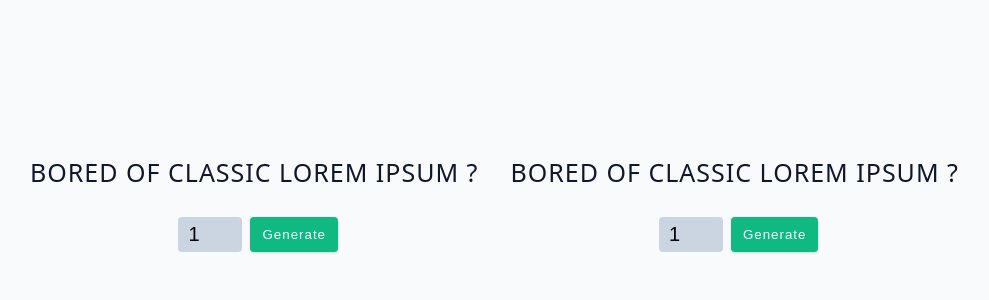
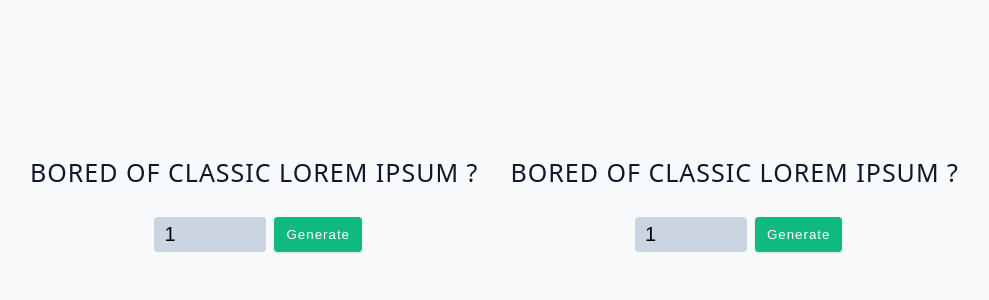
Before and after one commit to zayzou/Lorem-Pics, a React (Vite) app: page / in a window 1280 px wide. Shown: the top 300 px of the page, without its empty margins (98-1087 px from the left). Built offline with nearby package versions, Linux system fonts and the light colour scheme.

Commit message:
Add custom css

```diff
--- a/src/index.css
+++ b/src/index.css
@@ -279,9 +279,10 @@ ul {
   font-size: 1.25rem;
 }
 
-.lorem-form input {
+.lorem-form input,
+.lorem-form select {
   padding: 0.25rem 0.5rem;
-  width: 4rem;
+  width: 7rem;
   border-radius: var(--borderRadius);
   border-color: transparent;
   background: var(--grey-300);
@@ -311,3 +312,14 @@ ul {
   ); /* Change to your desired hover background color */
   color: var(--grey-900); /* Change to your desired hover text color */
 }
+
+.lorem-image {
+  display: flex;
+  align-items: center;
+  justify-content: center;
+}
+
+.lorem-image img {
+  height: 250px;
+  margin: auto;
+}
```
